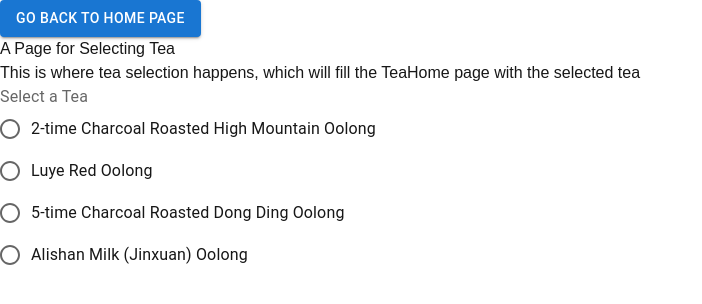
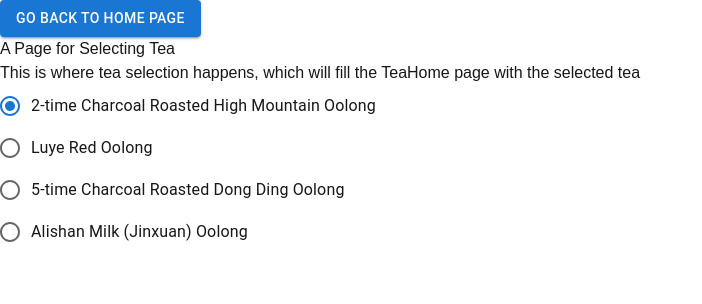
Before and after one commit to bbbjr2013/tea-timer, a Next.js app: page /teaSelect in a window 1280 px wide. Shown: the top 304 px of the page, without its empty margins (0-702 px from the left). Built offline with nearby package versions, Linux system fonts and the light colour scheme.

Commit message:
successfully mapped tea names onto radio components, successfully kept selection

```diff
--- a/src/app/teaSelect/page.tsx
+++ b/src/app/teaSelect/page.tsx
@@ -1,41 +1,45 @@
 "use client";
 import React, { useState, useEffect } from "react";
 import { useRouter } from "next/navigation";
-import { Button } from "@mui/material";
 import {
   Radio,
   RadioGroup,
   FormControl,
   FormLabel,
   FormControlLabel,
+  Button,
 } from "@mui/material";
 import teaData from "../../api/teas.json";
 
 const TeaSelect = () => {
-  const defaultSelectedTea = localStorage.getItem("selectedTea") || teaData[0]; //leave out .name or just keep it there because it needs to be a string. no way to pass in the entire information of a single array?
-
-  const [selectedTea, setSelectedTea] = useState(defaultSelectedTea);
+  const [selectedTea, setSelectedTea] = useState(() => {
+    return localStorage.getItem("selectedTea") || teaData[0].name;
+  });
   const router = useRouter();
 
-  const handleSubmit = (e) => {
-    e.preventDefault();
+  useEffect(() => {
+    const storedTea = localStorage.getItem("selectedTea");
+    if (storedTea) setSelectedTea(storedTea);
+  }, []);
+
+  const handleChange = (event: React.ChangeEvent<HTMLInputElement>) => {
+    setSelectedTea(event.target.value);
+    localStorage.setItem("selectedTea", event.target.value);
+  };
+
+  const handleNavigate = () => {
     if (selectedTea) {
-      localStorage.setItem("selectedTea", selectedTea); //this function only stores strings though so it doesn't really work?
-      router.push(`../teaHome/page.tsx/${selectedTea}`);
+      const encodedTea = encodeURIComponent(selectedTea);
+      console.log(encodedTea && "no. 1");
+      router.push(`/teaHome?tea=${encodedTea}`);
     }
   };
-
-  useEffect(() => {
-    if (selectedTea) {
-      localStorage.setItem("selectedTea", selectedTea);
-    }
-  }, [selectedTea]);
 
   console.log(selectedTea);
 
   return (
     <div>
-      <Button variant="contained" href="./">
+      <Button onClick={handleNavigate} variant="contained" href="./">
         Go back to home page
       </Button>
       <h1>A Page for Selecting Tea</h1>
@@ -45,28 +49,16 @@ const TeaSelect = () => {
       </p>
 
       <FormControl>
-        <FormLabel id="form-label">Select a Tea</FormLabel>
-        <RadioGroup>
-          <FormControlLabel
-            value="2_time_char_oo"
-            control={<Radio />}
-            label="2-time Charcoal Roasted High Mountain Oolong"
-          />
-          <FormControlLabel
-            value="luye_red_oo"
-            control={<Radio />}
-            label="Luye Red Oolong"
-          />
-          <FormControlLabel
-            value="5_time_char_oo"
-            control={<Radio />}
-            label="5-time Charcoal Roasted Dong Ding Oolong"
-          />
-          <FormControlLabel
-            value="ali_milk_oo"
-            control={<Radio />}
-            label="Alishan Milk (Jinxuan) Oolong"
-          />
+        {/* <FormLabel id="form-label">Select a Tea</FormLabel> */}
+        <RadioGroup value={selectedTea} onChange={handleChange}>
+          {teaData.map((tea) => (
+            <FormControlLabel
+              key={tea.id}
+              value={tea.name}
+              control={<Radio />}
+              label={tea.name}
+            />
+          ))}
         </RadioGroup>
       </FormControl>
     </div>
```
Also changed, not shown: src/app/teaHome/page.tsx (+27 -2 lines).
